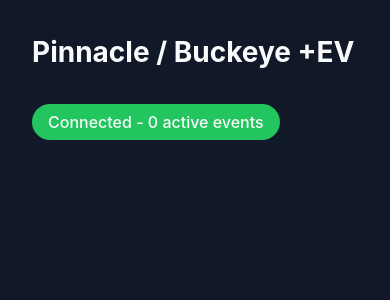
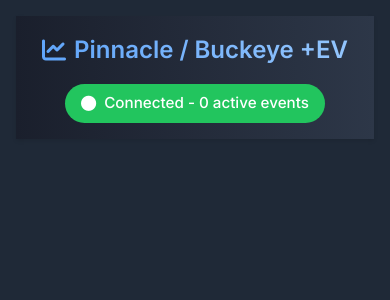
Before and after one commit to NDGopher/PODBot, a Flask app: page / in a window 390 px wide. Shown: the top 300 px of the page. Run offline with Flask 3, Linux system fonts and the light colour scheme; data that the repository does not hold is empty; parts of the project's set-up code (start-up, migrations or seed data) failed here and were passed over.

Commit message:
Add files via upload
modernized realtime.html

```diff
--- a/templates/realtime.html
+++ b/templates/realtime.html
@@ -5,8 +5,110 @@
     <meta name="viewport" content="width=device-width, initial-scale=1.0">
     <title>Pinnacle / Buckeye +EV</title>
     <link rel="stylesheet" href="{{ url_for('static', filename='css/realtime.css') }}">
+    <!-- Modern font and icons for header -->
+    <link href="https://fonts.googleapis.com/css2?family=Inter:wght@400;500;600;700&display=swap" rel="stylesheet">
+    <link rel="stylesheet" href="https://cdnjs.cloudflare.com/ajax/libs/font-awesome/6.0.0/css/all.min.css">
+    <script src="https://cdn.jsdelivr.net/npm/luxon@3/build/global/luxon.min.js"></script>
     <style>
-        /* Responsive table for odds */
+        :root {
+            --primary-color: #3b82f6;
+            --success-color: #22c55e;
+            --error-color: #ef4444;
+            --background-dark: #1f2937;
+            --text-primary: #f9fafb;
+            --text-secondary: #9ca3af;
+            --border-color: #374151;
+        }
+        body {
+            font-family: 'Inter', system-ui, -apple-system, sans-serif;
+            background-color: var(--background-dark);
+            color: var(--text-primary);
+            line-height: 1.5;
+        }
+        .main-header {
+            background: linear-gradient(to right, #1a1f2c, #2d3748);
+            padding: 1rem 2rem;
+            display: flex;
+            justify-content: space-between;
+            align-items: center;
+            box-shadow: 0 2px 4px rgba(0,0,0,0.1);
+            position: sticky;
+            top: 0;
+            z-index: 1000;
+        }
+        .main-header h1 {
+            font-size: 1.5rem;
+            font-weight: 600;
+            margin: 0;
+            background: linear-gradient(to right, #60a5fa, #93c5fd);
+            -webkit-background-clip: text;
+            -webkit-text-fill-color: transparent;
+            display: flex;
+            align-items: center;
+            gap: 0.5rem;
+        }
+        #status-indicator {
+            display: flex;
+            align-items: center;
+            gap: 0.5rem;
+            padding: 0.5rem 1rem;
+            border-radius: 9999px;
+            font-size: 0.95rem;
+            font-weight: 500;
+        }
+        .status-connected { background-color: var(--success-color); color: #fff; }
+        .status-disconnected { background-color: var(--error-color); color: #fff; }
+        .status-error { background-color: var(--error-color); color: #fff; }
+        /* Old compact event card/table styles */
+        .event-container {
+            background: #232b3b;
+            border-radius: 0.5rem;
+            margin: 0.5rem 0.5rem;
+            padding: 0.75rem 1rem;
+            box-shadow: 0 2px 4px rgba(0,0,0,0.08);
+        }
+        .event-header {
+            display: flex;
+            justify-content: space-between;
+            align-items: flex-start;
+            margin-bottom: 0.5rem;
+            padding-bottom: 0.5rem;
+            border-bottom: 1px solid #374151;
+        }
+        .event-title {
+            font-size: 1.1rem;
+            font-weight: 600;
+            margin: 0;
+            color: #fff;
+        }
+        .event-meta-info {
+            color: #9ca3af;
+            font-size: 0.875rem;
+            margin: 0.5rem 0;
+        }
+        .btn-dismiss {
+            background: none;
+            border: none;
+            color: #9ca3af;
+            font-size: 1.25rem;
+            cursor: pointer;
+            padding: 0.25rem 0.5rem;
+            border-radius: 0.375rem;
+        }
+        .btn-dismiss:hover {
+            background: #374151;
+            color: #fff;
+        }
+        .alert-info-banner {
+            background: #374151;
+            color: #fff;
+            padding: 0.4rem 0.7rem;
+            border-radius: 0.3rem;
+            margin-bottom: 0.5rem;
+            font-size: 0.98rem;
+            font-weight: 500;
+            display: block;
+        }
         .markets-table-container table {
             width: 100%;
             border-collapse: collapse;
@@ -25,18 +127,12 @@
         .markets-table-container tr:hover { background: #e0e0e0; }
         .col-ev { font-weight: bold; }
         @media (max-width: 700px) {
-            .markets-table-container table, .markets-table-container thead, .markets-table-container tbody, .markets-table-container th, .markets-table-container td, .markets-table-container tr {
-                display: block;
-            }
+            .main-header { padding: 1rem; flex-direction: column; gap: 1rem; text-align: center; }
+            .event-container { margin: 0.5rem; padding: 1rem; }
+            .markets-table-container table, .markets-table-container thead, .markets-table-container tbody, .markets-table-container th, .markets-table-container td, .markets-table-container tr { display: block; }
             .markets-table-container th { position: absolute; left: -9999px; top: -9999px; }
             .markets-table-container td { border: none; position: relative; padding-left: 50%; }
-            .markets-table-container td:before {
-                position: absolute;
-                left: 6px;
-                top: 8px;
-                white-space: nowrap;
-                font-weight: bold;
-            }
+            .markets-table-container td:before { position: absolute; left: 6px; top: 8px; white-space: nowrap; font-weight: bold; }
             .markets-table-container td:nth-of-type(1):before { content: "Market"; }
             .markets-table-container td:nth-of-type(2):before { content: "Selection"; }
             .markets-table-container td:nth-of-type(3):before { content: "Line"; }
@@ -44,20 +140,25 @@
             .markets-table-container td:nth-of-type(5):before { content: "BetBCK Odds"; }
             .markets-table-container td:nth-of-type(6):before { content: "EV %"; }
         }
+        .loading {
+            text-align: center;
+            padding: 2rem;
+            color: #9ca3af;
+            font-size: 1.125rem;
+        }
     </style>
 </head>
 <body>
     <header class="main-header">
-        <h1>Pinnacle / Buckeye +EV</h1>
+        <h1><i class="fas fa-chart-line"></i> Pinnacle / Buckeye +EV</h1>
         <div id="status-indicator" class="status-disconnected">
+            <i class="fas fa-circle"></i>
             <span id="status-text">Connecting...</span>
         </div>
     </header>
-
     <main id="oddsDisplayArea">
         <p class="loading" id="mainLoadingMessage">Initializing and waiting for first POD alert...</p>
     </main>
-
     <!-- Event Card Template for Dynamic Odds Table Rendering -->
     <template id="event-card-template">
         <div class="event-container">
@@ -72,14 +173,11 @@
                     <button class="btn-dismiss" title="Dismiss this alert">&times;</button>
                 </div>
             </header>
-
             <div class="alert-info-banner">
                 <strong class="alert-description"></strong>
                 <span class="alert-meta"></span>
             </div>
-
             <div class="betbck-status-container"></div>
-
             <div class="markets-table-container">
                 <table aria-label="Odds Table">
                     <thead>
@@ -99,7 +197,6 @@
             </div>
         </div>
     </template>
-
     <script src="{{ url_for('static', filename='js/realtime.js') }}"></script>
 </body>
 </html>
```
